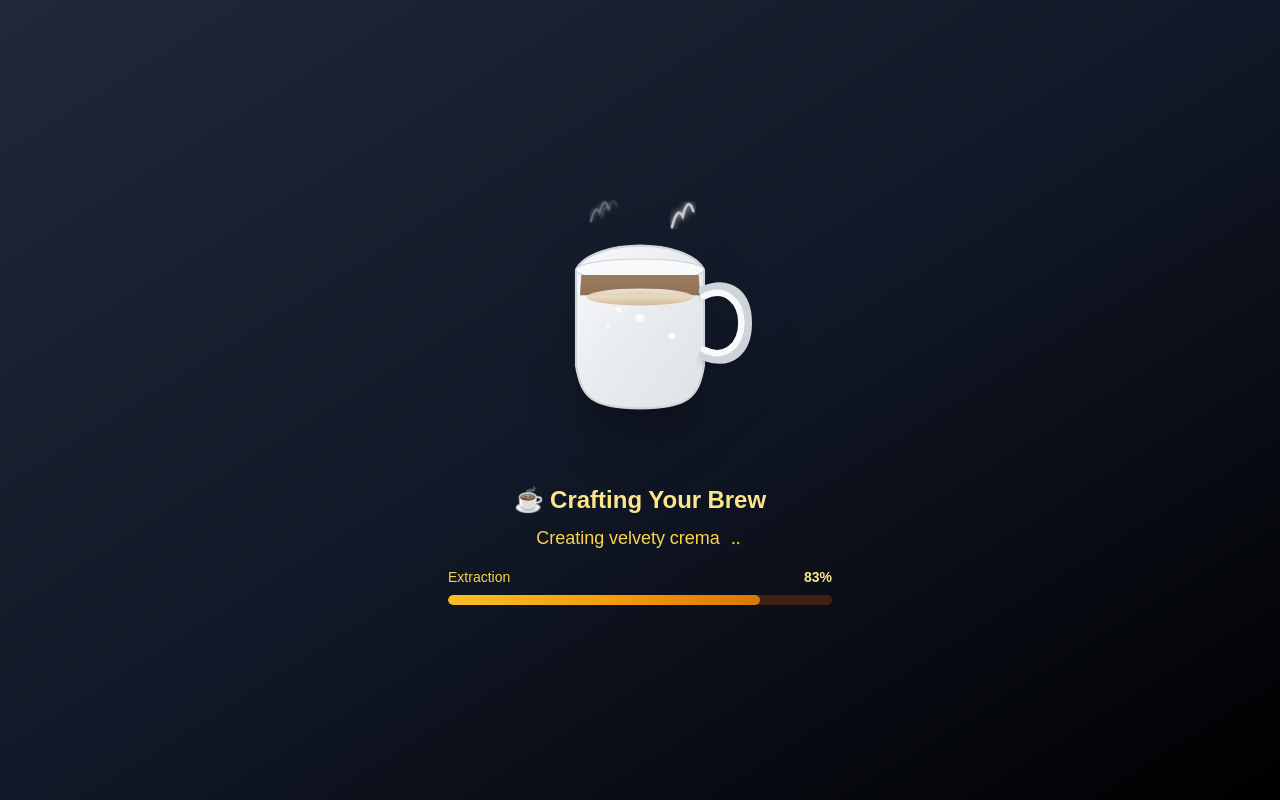
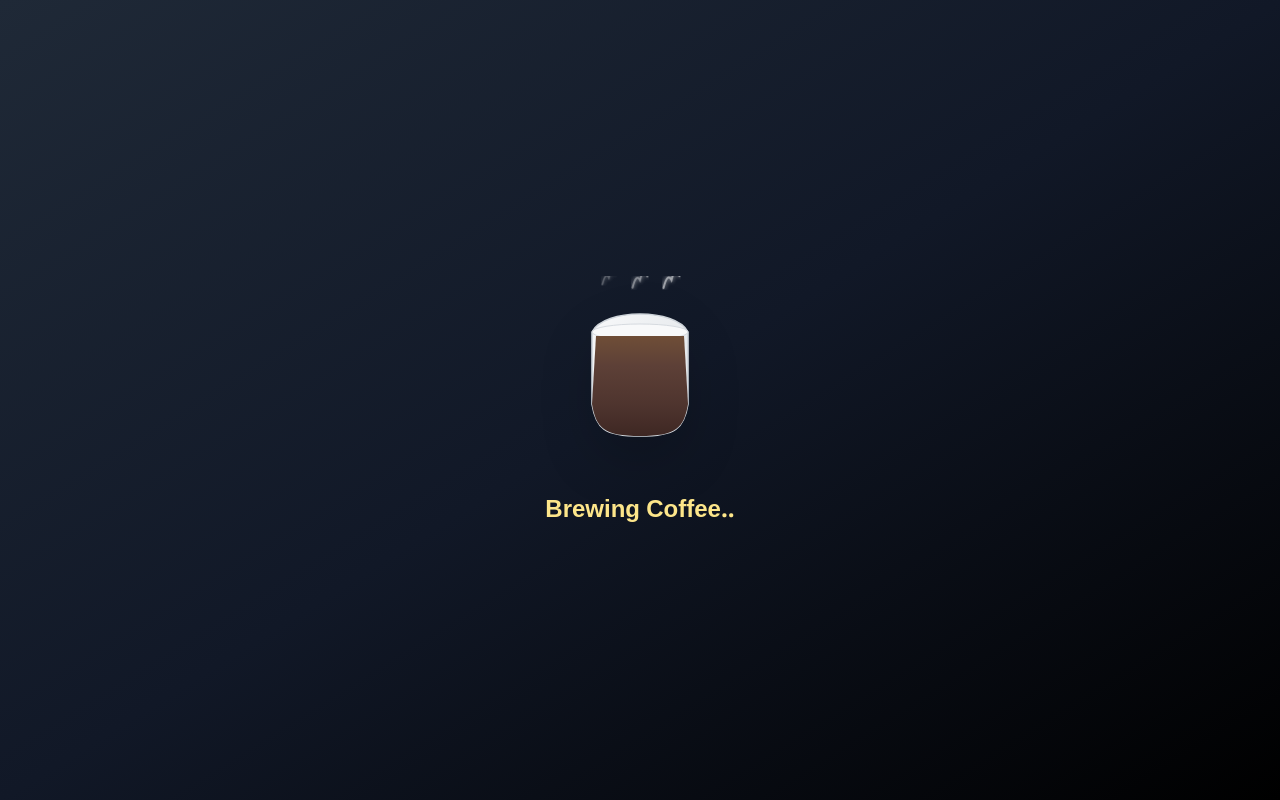
Before and after one commit to hoirna/my-portfolio, a Next.js app: page /Loading in a window 1280 px wide. Built offline with nearby package versions, Linux system fonts and the light colour scheme.

Commit message:
change loading vipe

```diff
--- a/src/pages/Loading.tsx
+++ b/src/pages/Loading.tsx
@@ -1,55 +1,19 @@
-import React, { useEffect, useState } from 'react';
+import React, { useEffect, useState } from "react";
 
 const CoffeeLoading = () => {
-  const [progress, setProgress] = useState(0);
-  const [currentAction, setCurrentAction] = useState('Brewing coffee');
-  const [dots, setDots] = useState('');
-  const [isComplete, setIsComplete] = useState(false);
+  const [dots, setDots] = useState("");
 
   useEffect(() => {
-    const bootSequence = [
-      { text: 'Grinding premium beans', delay: 600 },
-      { text: 'Heating water to 96°C', delay: 800 },
-      { text: 'Extracting rich aromas', delay: 700 },
-      { text: 'Balancing flavor profile', delay: 650 },
-      { text: 'Creating velvety crema', delay: 500 },
-      { text: 'Your artisan coffee is ready', delay: 400 },
-    ];
-
-    // Animated dots
     const dotsInterval = setInterval(() => {
-      setDots((prev) => (prev.length < 3 ? prev + '.' : ''));
+      setDots((prev) => (prev.length < 3 ? prev + "." : ""));
     }, 300);
-
-    // Smooth progress animation
-    let step = 0;
-    const totalSteps = bootSequence.length;
-
-    const progressInterval = setInterval(() => {
-      if (step < totalSteps) {
-        setCurrentAction(bootSequence[step].text);
-        setProgress(Math.min(100, Math.floor(((step + 1) / totalSteps) * 100)));
-        step++;
-      } else {
-        setProgress(100);
-        setCurrentAction('Enjoy your perfect cup!');
-        setIsComplete(true);
-        clearInterval(progressInterval);
-      }
-    }, 1000);
-
-    return () => {
-      clearInterval(progressInterval);
-      clearInterval(dotsInterval);
-    };
+    return () => clearInterval(dotsInterval);
   }, []);
 
   return (
-    <div className="fixed inset-0 flex items-center justify-center bg-gradient-to-br from-amber-50 via-orange-50 to-yellow-50 dark:from-gray-800 dark:via-gray-900 dark:to-black">
-      <div className="flex flex-col items-center gap-8 max-w-md w-full px-6">
-
-        {/* Coffee Cup Animation */}
-        <div className="relative w-64 h-64">
+    <div className="fixed inset-0 flex flex-col items-center justify-center bg-gradient-to-br from-amber-50 via-orange-50 to-yellow-50 dark:from-gray-800 dark:via-gray-900 dark:to-black">
+      {/* Coffee Cup */}
+      <div className="w-48 h-48 mb-6">
         <svg
           width="100%"
           height="100%"
@@ -57,69 +21,25 @@ const CoffeeLoading = () => {
           className="drop-shadow-2xl"
         >
           <defs>
-              {/* Gradients */}
             <linearGradient id="cupGradient" x1="0%" y1="0%" x2="100%" y2="100%">
               <stop offset="0%" stopColor="#f8f9fa" />
               <stop offset="50%" stopColor="#e9ecef" />
               <stop offset="100%" stopColor="#dee2e6" />
             </linearGradient>
-
             <linearGradient id="coffeeGradient" x1="0%" y1="0%" x2="0%" y2="100%">
               <stop offset="0%" stopColor="#6F4E37" />
               <stop offset="30%" stopColor="#5D4037" />
               <stop offset="70%" stopColor="#4E342E" />
               <stop offset="100%" stopColor="#3E2723" />
             </linearGradient>
-
-              <linearGradient id="foamGradient" x1="0%" y1="0%" x2="0%" y2="100%">
-                <stop offset="0%" stopColor="#F5F0E6" />
-                <stop offset="50%" stopColor="#E6D5B8" />
-                <stop offset="100%" stopColor="#D2B48C" />
-              </linearGradient>
-
-              <linearGradient id="cremaGradient" x1="0%" y1="0%" x2="0%" y2="100%">
-                <stop offset="0%" stopColor="#D2B48C" stopOpacity="0.8" />
-                <stop offset="100%" stopColor="#A68A64" stopOpacity="0.5" />
-              </linearGradient>
-
-              {/* Animated coffee fill mask */}
-              <mask id="coffeeFillMask">
-                <rect x="0" y="0" width="240" height="240" fill="white" />
-                <rect
-                  x="0"
-                  y={240 - (progress * 1.8)}
-                  width="240"
-                  height={progress * 1.8}
-                  fill="black"
-                  className="transition-all duration-1000 ease-out"
-                />
-              </mask>
-
-              {/* Filter for glow effect */}
             <filter id="glow">
-                <feGaussianBlur stdDeviation="3" result="coloredBlur"/>
+              <feGaussianBlur stdDeviation="3" result="coloredBlur" />
               <feMerge>
-                  <feMergeNode in="coloredBlur"/>
-                  <feMergeNode in="SourceGraphic"/>
+                <feMergeNode in="coloredBlur" />
+                <feMergeNode in="SourceGraphic" />
               </feMerge>
             </filter>
-
-              {/* Filter for crema bubbles */}
-              <filter id="bubble" x="-20%" y="-20%" width="140%" height="140%">
-                <feGaussianBlur in="SourceGraphic" stdDeviation="2" result="blur" />
-                <feColorMatrix in="blur" mode="matrix" values="1 0 0 0 0  0 1 0 0 0  0 0 1 0 0  0 0 0 18 -7" result="bubble" />
-              </filter>
           </defs>
-
-            {/* Cup Shadow */}
-            <ellipse
-              cx="120"
-              cy="210"
-              rx="50"
-              ry="10"
-              fill="rgba(0,0,0,0.15)"
-              className="blur-md"
-            />
 
           {/* Cup Body */}
           <path
@@ -127,10 +47,9 @@ const CoffeeLoading = () => {
             fill="url(#cupGradient)"
             stroke="#ced4da"
             strokeWidth="2"
-              className="drop-shadow-lg"
           />
 
-            {/* Cup Inner Rim */}
+          {/* Rim */}
           <ellipse
             cx="120"
             cy="70"
@@ -141,76 +60,14 @@ const CoffeeLoading = () => {
             strokeWidth="1"
           />
 
-            {/* Cup Inner Reflection */}
-            <path
-              d="M80 80 C90 60, 150 60, 160 80 L160 90 C150 70, 90 70, 80 90 Z"
-              fill="white"
-              opacity="0.2"
-            />
-
           {/* Coffee Liquid */}
           <path
             d="M65 75 L175 75 L180 160 C175 190, 165 200, 120 200 C75 200, 65 190, 60 160 Z"
             fill="url(#coffeeGradient)"
-              mask="url(#coffeeFillMask)"
-              className="transition-all duration-1000 ease-out"
           />
 
-            {/* Coffee Crema Layer */}
-            {progress > 30 && (
-              <path
-                d="M65 75 L175 75 L180 160 C175 190, 165 200, 120 200 C75 200, 65 190, 60 160 Z"
-                fill="url(#cremaGradient)"
-                mask="url(#coffeeFillMask)"
-                opacity={Math.min(0.7, progress / 150)}
-                className="transition-all duration-500 ease-out"
-              />
-            )}
-
-            {/* Coffee Surface Foam */}
-            {progress > 20 && (
-              <ellipse
-                cx="120"
-                cy={240 - (progress * 1.8) + 5}
-                rx={Math.min(58, progress * 0.6)}
-                ry={Math.min(8, progress * 0.1)}
-                fill="url(#foamGradient)"
-                opacity={Math.min(0.9, progress / 80)}
-                className="transition-all duration-500 ease-out"
-              />
-            )}
-
-            {/* Coffee Bubbles */}
-            {progress > 50 && (
-              <g opacity={Math.min(1, progress / 100)}>
-                <circle cx="100" cy={240 - (progress * 1.6)} r="3" fill="white" filter="url(#bubble)" />
-                <circle cx="140" cy={240 - (progress * 1.7)} r="2" fill="white" filter="url(#bubble)" />
-                <circle cx="120" cy={240 - (progress * 1.5)} r="4" fill="white" filter="url(#bubble)" />
-                <circle cx="90" cy={240 - (progress * 1.4)} r="2.5" fill="white" filter="url(#bubble)" />
-                <circle cx="150" cy={240 - (progress * 1.3)} r="3.5" fill="white" filter="url(#bubble)" />
-              </g>
-            )}
-
-            {/* Handle */}
-            <path
-              d="M180 90 C205 80, 220 95, 220 120 C220 145, 205 160, 180 150"
-              fill="none"
-              stroke="#ced4da"
-              strokeWidth="10"
-              strokeLinecap="round"
-              className="drop-shadow-md"
-            />
-            <path
-              d="M180 95 C200 85, 215 100, 215 120 C215 140, 200 155, 180 145"
-              fill="none"
-              stroke="#f8f9fa"
-              strokeWidth="6"
-              strokeLinecap="round"
-            />
-
-            {/* Steam Animation */}
-            {progress > 70 && (
-              <g className="opacity-80" opacity={isComplete ? 1 : 0.7}>
+          {/* Steam */}
+          <g className="opacity-80">
             <path
               d="M90 40 Q95 20, 100 30 Q105 10, 110 25"
               fill="none"
@@ -219,7 +76,6 @@ const CoffeeLoading = () => {
               strokeLinecap="round"
               filter="url(#glow)"
               className="animate-steam"
-                  style={{ animationDuration: '3s' }}
             />
             <path
               d="M120 35 Q125 15, 130 25 Q135 5, 140 20"
@@ -229,7 +85,7 @@ const CoffeeLoading = () => {
               strokeLinecap="round"
               filter="url(#glow)"
               className="animate-steam"
-                  style={{ animationDuration: '3.5s', animationDelay: '0.3s' }}
+              style={{ animationDelay: "0.3s" }}
             />
             <path
               d="M150 30 Q155 10, 160 20 Q165 0, 170 15"
@@ -239,61 +95,31 @@ const CoffeeLoading = () => {
               strokeLinecap="round"
               filter="url(#glow)"
               className="animate-steam"
-                  style={{ animationDuration: '4s', animationDelay: '0.6s' }}
+              style={{ animationDelay: "0.6s" }}
             />
           </g>
-            )}
-
-            {/* Coffee Beans Decoration */}
-            {isComplete && (
-              <g opacity="0.4">
-                <path d="M40 60 Q45 55, 50 60 Q48 65, 40 60 Z" fill="#3E2723" transform="rotate(15 40 60)" />
-                <path d="M200 80 Q205 75, 210 80 Q208 85, 200 80 Z" fill="#3E2723" transform="rotate(-20 200 80)" />
-                <path d="M35 160 Q40 155, 45 160 Q43 165, 35 160 Z" fill="#3E2723" transform="rotate(45 35 160)" />
-                <path d="M205 140 Q210 135, 215 140 Q213 145, 205 140 Z" fill="#3E2723" transform="rotate(-30 205 140)" />
-              </g>
-            )}
         </svg>
       </div>
 
-        {/* Progress Information */}
-        <div className="flex flex-col items-center gap-4 w-full">
-          <div className="text-center">
-            <h2 className="text-2xl font-bold text-amber-800 dark:text-amber-200 mb-2">
-              {isComplete ? '☕ Artisan Coffee Ready!' : '☕ Crafting Your Brew'}
+      {/* Loading Text */}
+      <h2 className="text-2xl font-bold text-amber-800 dark:text-amber-200">
+        Brewing Coffee{dots}
       </h2>
-            <p className="text-lg font-medium text-amber-700 dark:text-amber-300 flex items-center justify-center gap-2">
-              <span>{currentAction}</span>
-              <span className="text-amber-600 dark:text-amber-400 min-w-[1rem]">{!isComplete && dots}</span>
-            </p>
-          </div>
 
-          {/* Progress Bar */}
-          <div className="w-full max-w-sm">
-            <div className="flex justify-between items-center mb-2">
-              <span className="text-sm font-medium text-amber-700 dark:text-amber-300">Extraction</span>
-              <span className="text-sm font-bold text-amber-800 dark:text-amber-200">{progress}%</span>
-            </div>
-            <div className="w-full bg-amber-200/50 dark:bg-amber-900/50 rounded-full h-2.5 shadow-inner overflow-hidden">
-              <div
-                className={`h-2.5 rounded-full transition-all duration-1000 ease-out ${
-                  isComplete
-                    ? 'bg-gradient-to-r from-green-400 via-green-500 to-green-600 shadow-green-200'
-                    : 'bg-gradient-to-r from-amber-400 via-amber-500 to-amber-600 shadow-amber-200'
-                }`}
-                style={{ width: `${progress}%` }}
-              />
-            </div>
-          </div>
-        </div>
-      </div>
-
-      {/* Add custom animations to tailwind config */}
       <style jsx global>{`
         @keyframes steam {
-          0% { opacity: 0; transform: translateY(0) scale(0.6); }
-          50% { opacity: 0.8; transform: translateY(-15px) scale(1); }
-          100% { opacity: 0; transform: translateY(-30px) scale(0.6); }
+          0% {
+            opacity: 0;
+            transform: translateY(0) scale(0.6);
+          }
+          50% {
+            opacity: 0.8;
+            transform: translateY(-15px) scale(1);
+          }
+          100% {
+            opacity: 0;
+            transform: translateY(-30px) scale(0.6);
+          }
         }
         .animate-steam {
           animation: steam 3s infinite ease-out;
```
Lines whose indentation alone changed are shown as unchanged.
